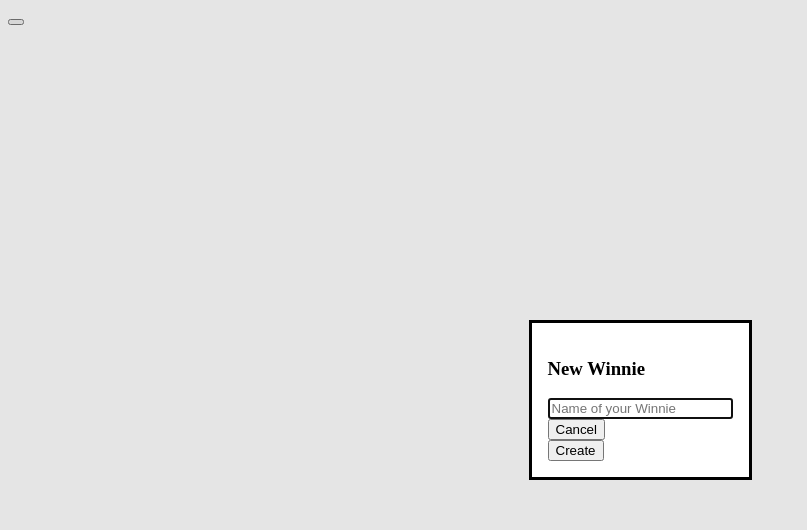
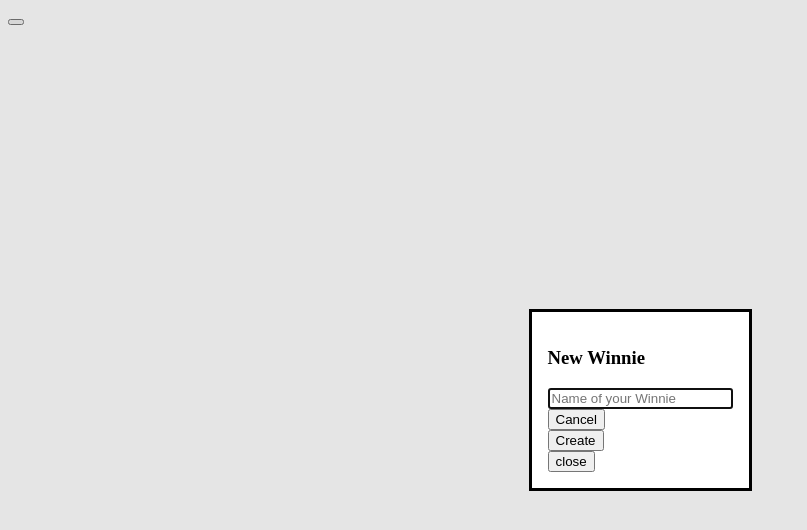
Before and after one commit to christried/winnies, a Nuxt app: page / in a window 1280 px wide. Both pictures are taken after a click on the button 16 px from the left and 22 px from the top of the page. Shown: the top 530 px of the page, without its empty margins (0-807 px from the left). Built offline with nearby package versions, Linux system fonts and the light colour scheme.

Commit message:
fix: modal now closes on backdrop click and properly resets value

```diff
--- a/app/components/ui/modal.vue
+++ b/app/components/ui/modal.vue
@@ -34,5 +34,9 @@ defineExpose({
         </button>
       </div>
     </div>
+
+    <form method="dialog" class="modal-backdrop">
+      <button>close</button>
+    </form>
   </dialog>
 </template>
--- a/app/pages/index.vue
+++ b/app/pages/index.vue
@@ -2,18 +2,21 @@
 const modal = useTemplateRef("modal");
 const inputRef = ref("");
 
+function openModal() {
+  inputRef.value = "";
+  modal.value?.open();
+}
+
 async function onCreate() {
   // TODO: Await mutation; on failrue return early and leave dialog open
-  console.warn(inputRef.value);
   modal.value?.close();
-  inputRef.value = "";
 }
 </script>
 
 <template>
   <div>
     <div class="p-4">
-      <button class="btn btn-primary" @click="modal?.open()">
+      <button class="btn btn-primary" @click="openModal">
         <UiIcon
           name="plus"
         />
```
